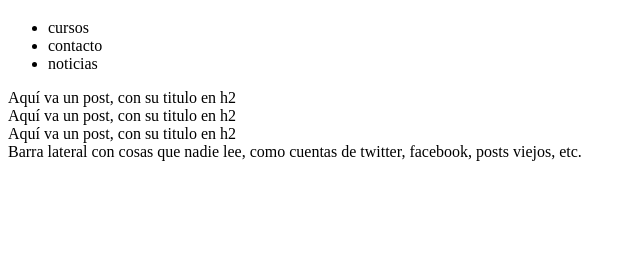
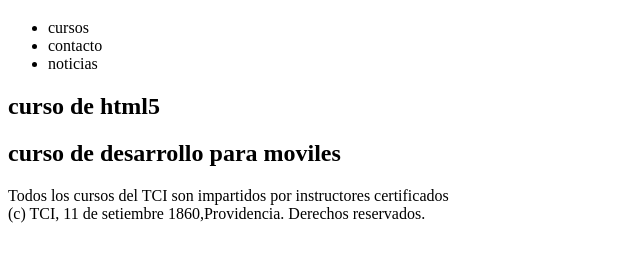
Before and after one commit to siddharta1337/revolucion.mobi, a plain HTML site: page phoneGap/dreamweaverUpdater/indexo.html in a window 1280 px wide. Shown: the part 61-322 px from the top of the page, without its empty margins (0-640 px from the left). Drawn offline with Linux system fonts and the light colour scheme.

```diff
--- a/phoneGap/dreamweaverUpdater/indexo.html
+++ b/phoneGap/dreamweaverUpdater/indexo.html
@@ -21,15 +21,23 @@
 </nav>
 
   <section>
-   <article>Aquí va un post, con su titulo en h2</article>
-   <article>Aquí va un post, con su titulo en h2</article>
-   <article>Aquí va un post, con su titulo en h2</article>
+
+   <article>
+   		<h2>curso de html5</h2>
+   </article>
+   <article>
+   		<h2>curso de desarrollo para moviles</h2>
+   </article>
+
   </section>
+
   <aside>
-   Barra lateral con cosas que nadie lee, como cuentas de twitter,
-  facebook, posts viejos, etc.
+ 	Todos los cursos del TCI son impartidos por instructores certificados
   </aside>
+
+
   <footer>
+  	(c) TCI, 11 de setiembre 1860,Providencia. Derechos reservados.
   </footer>
 
 
```
Also changed, not shown: phoneGap/dreamweaverUpdater/index.html (+25 -0 lines).
